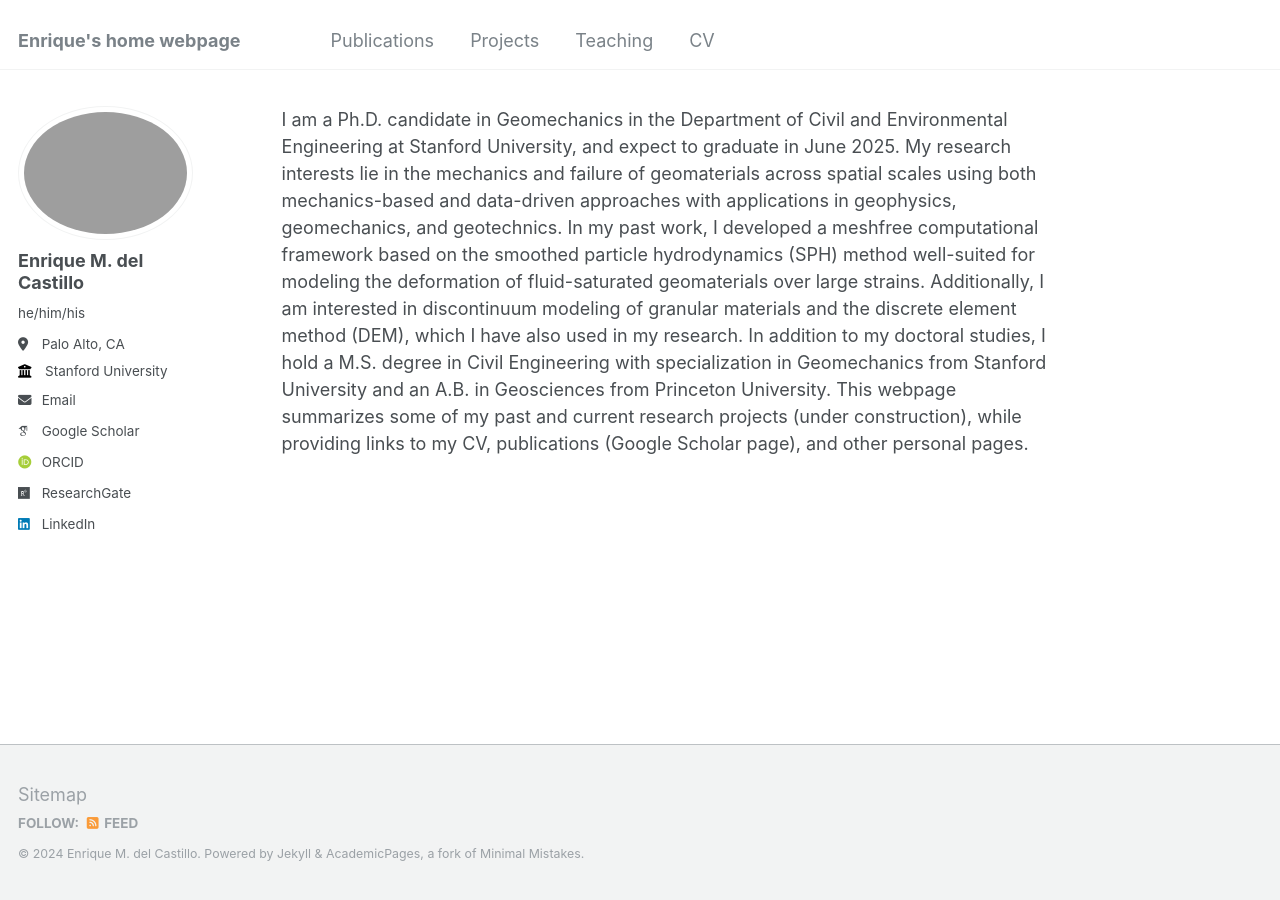
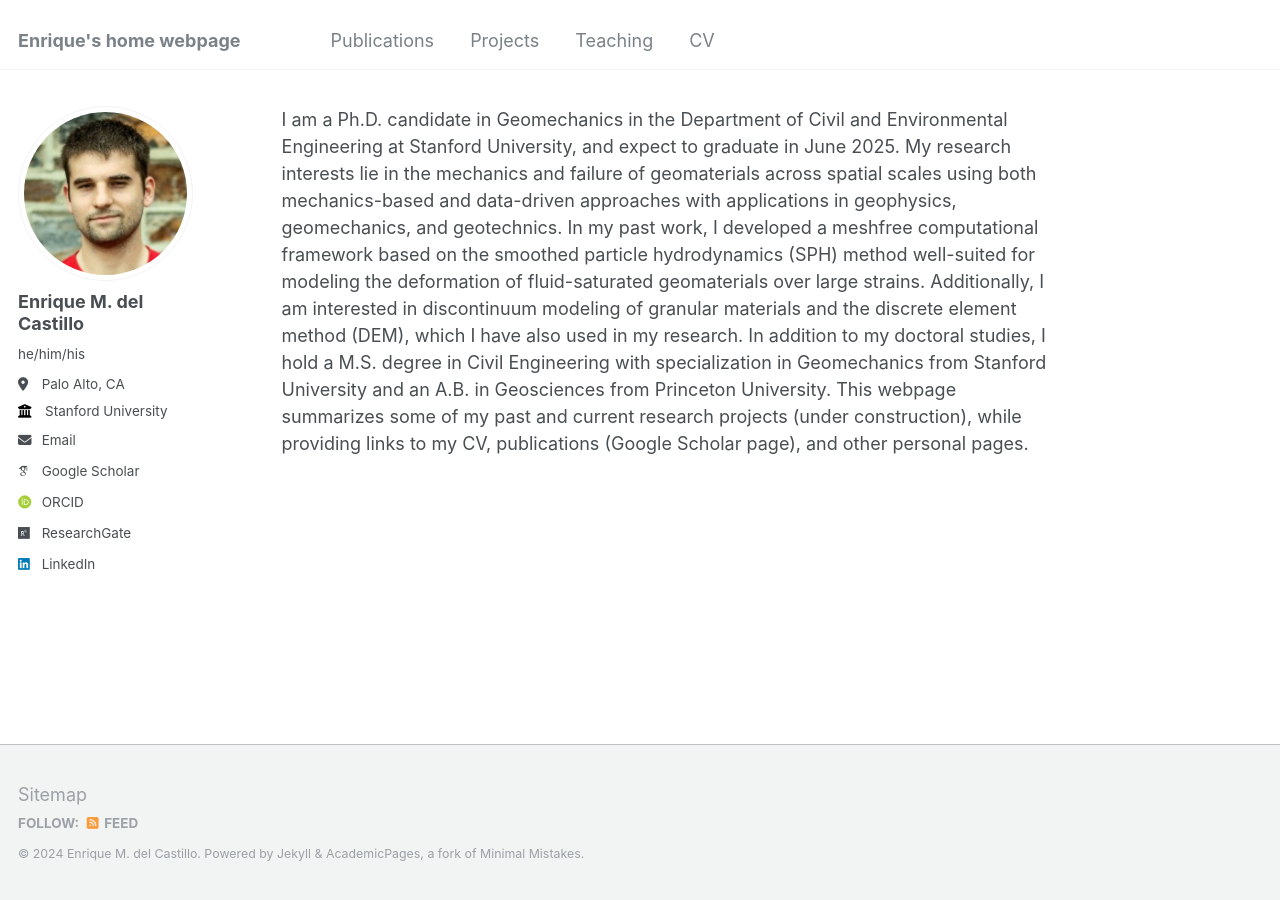
Before and after one commit to emdc19/emdcwebsite, a Jekyll site: the page built from _pages/about.md, in a window 1280 px wide. Built offline with Jekyll 4.4.1, drawn with Linux system fonts in a browser that asks for light colours; some web fonts are replaced.

Commit message:
Update _config.yml

```diff
--- a/_config.yml
+++ b/_config.yml
@@ -21,7 +21,7 @@ repository               : "academicpages/academicpages.github.io"
 #               Additional customization can be done by editing /_includes/author-profile.html
 author:
   # Biographic information
- # avatar           : "face.png"
+  avatar           : "face.png"
   name             : "Enrique M. del Castillo"
   pronouns         : "he/him/his"
   bio              : #"Short biography for the left-hand sidebar"
```
